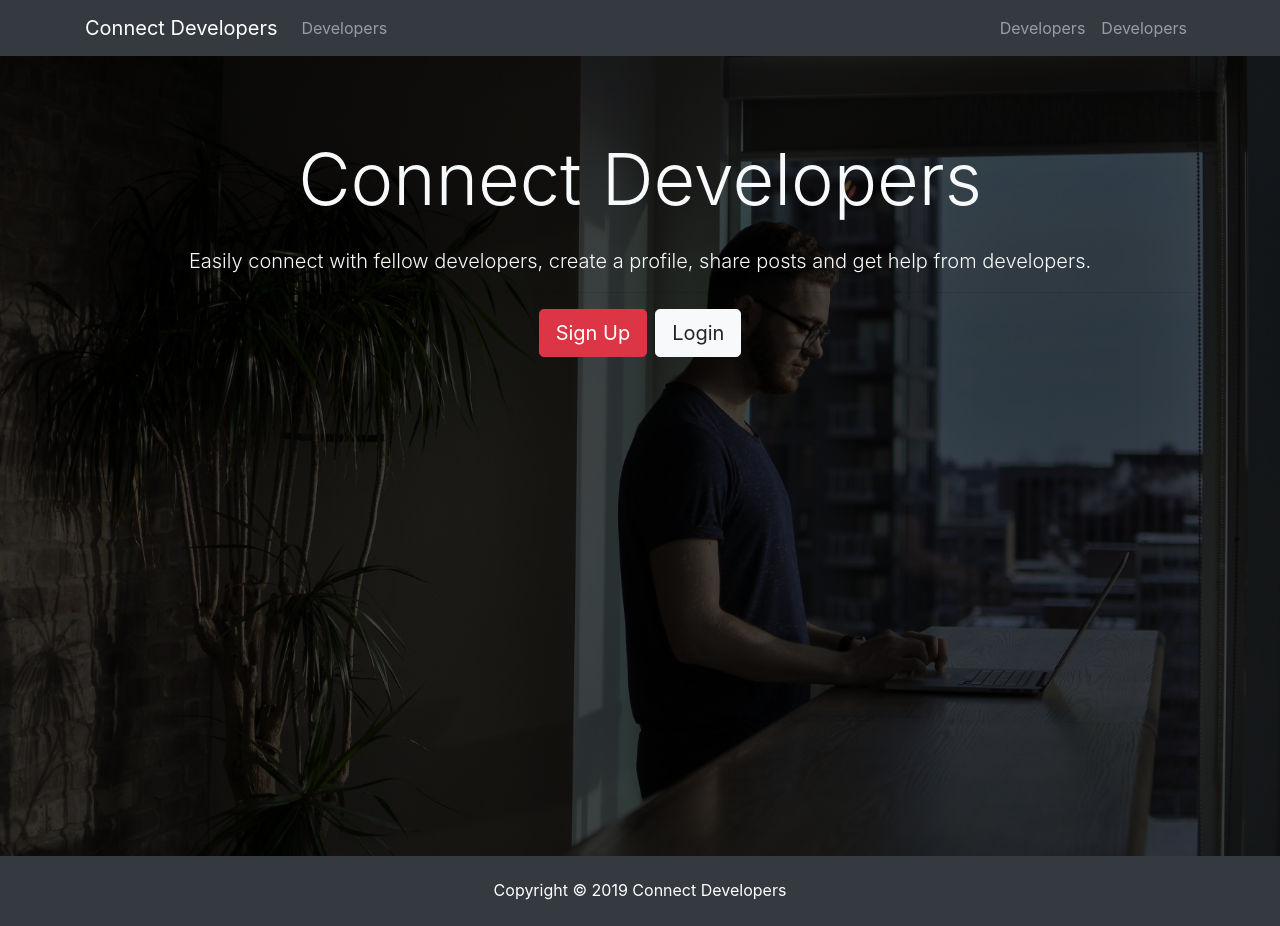
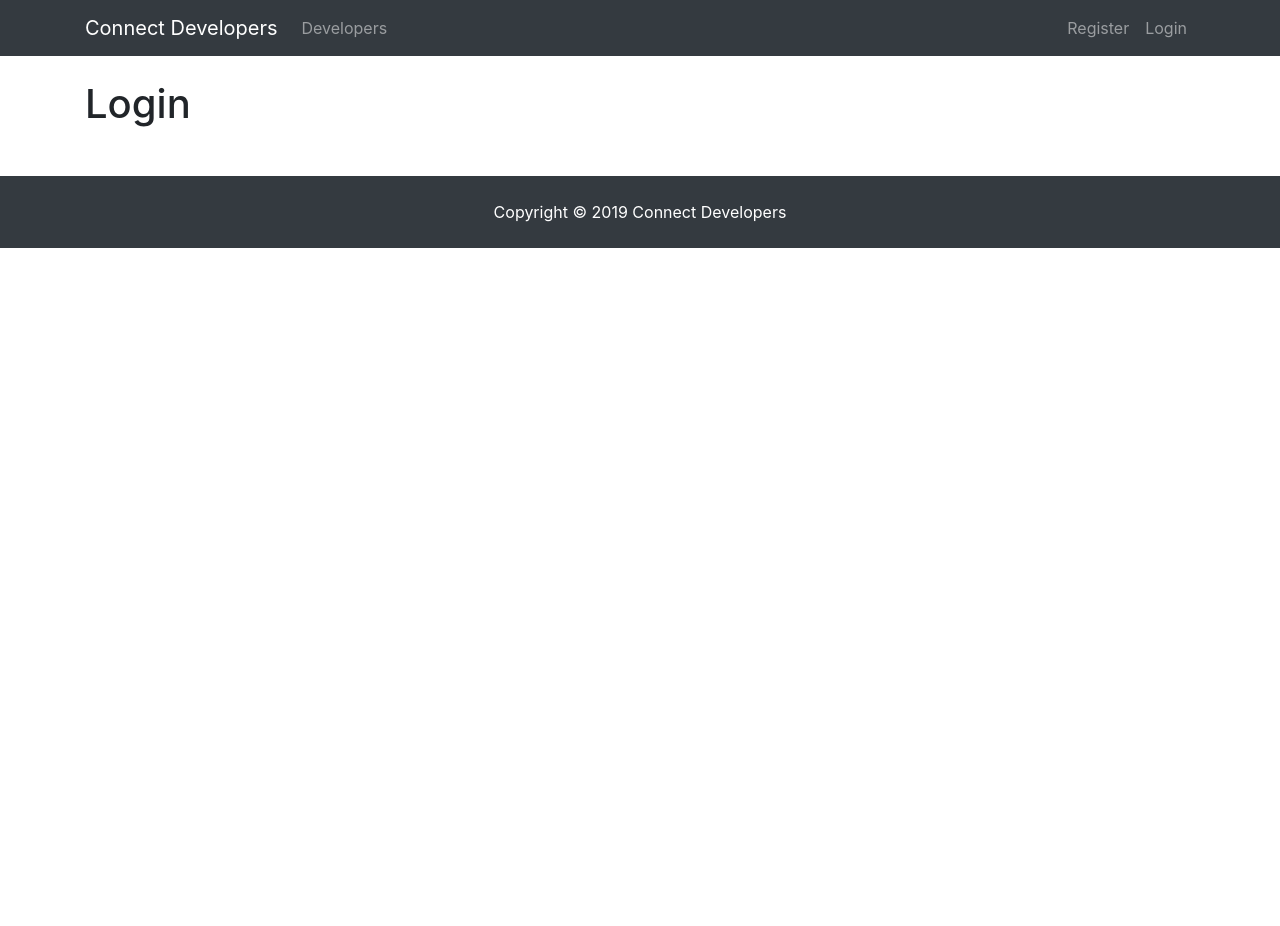
Before and after one commit to SendiSteve/connect_developers, a React (Create React App) app in the folder client/: page /login in a window 1280 px wide. After the commit the page ends 800 px from the top, so only its background shows below. Built offline with nearby package versions, Linux system fonts and the light colour scheme.

Commit message:
Setup react router

```diff
--- a/client/package.json
+++ b/client/package.json
@@ -5,6 +5,7 @@
   "dependencies": {
     "react": "^16.8.1",
     "react-dom": "^16.8.1",
+    "react-router-dom": "^4.3.1",
     "react-scripts": "2.1.3"
   },
   "scripts": {
--- a/client/src/App.js
+++ b/client/src/App.js
@@ -1,17 +1,29 @@
 import React, { Component } from 'react';
+import {BrowserRouter as Router, Route} from 'react-router-dom';
+
+
 import Navbar from './components/layout/Navbar';
 import Footer from './components/layout/Footer';
 import Home from './components/layout/Home';
+import Register from './components/auth/register';
+import Login from './components/auth/login';
+
 import './App.css';
 
 class App extends Component {
   render() {
     return (
-      <div className="App">
-        <Navbar />
-        <Home />
-        <Footer />
-      </div>
+      <Router>
+        <div className="App">
+          <Navbar />
+          <Route exact path="/" component={Home} />
+          <div className="container">
+              <Route exact path="/register" component={Register} />
+              <Route exact path="/login" component={Login} />
+          </div>
+          <Footer />
+        </div>
+      </Router>
     );
   }
 }
--- /dev/null
+++ b/client/src/components/auth/login.js
@@ -0,0 +1,12 @@
+import React, {Component} from 'react'
+
+class Register extends Component{
+    render() {
+        return (
+            <div>
+                <h1>Login</h1>
+            </div>
+        )
+    }
+}
+export default Register;
--- /dev/null
+++ b/client/src/components/auth/register.js
@@ -0,0 +1,12 @@
+import React, {Component} from 'react'
+
+class Register extends Component{
+    render() {
+        return (
+            <div>
+                <h1>Register</h1>
+            </div>
+        )
+    }
+}
+export default Register;
--- a/client/src/components/layout/Home.js
+++ b/client/src/components/layout/Home.js
@@ -14,7 +14,7 @@
                 </p>
                 <hr />
                 <a href="/register" className="btn btn-lg btn-danger mr-2">
-                  Sign Up
+                  Register
                 </a>
                 <a href="/login" className="btn btn-lg btn-light">
                   Login
--- a/client/src/components/layout/Navbar.js
+++ b/client/src/components/layout/Navbar.js
@@ -1,13 +1,14 @@
 import React, { Component } from 'react'
+import {Link} from 'react-router-dom'
 
 class Navbar extends Component {
   render() {
     return (
         <nav className="navbar navbar-expand-sm navbar-dark bg-dark mb-4">
         <div className="container">
-          <a className = "navbar-brand" href="home.html">
+          <Link className = "navbar-brand" to="/">
             Connect Developers
-          </a>
+          </Link>
           <button
             className="navbar-toggler"
             type="button"
@@ -20,22 +21,22 @@
           <div className="collapse navbar-collapse" id="mobile-nav">
             <ul className="navbar-nav mr-auto">
               <li className="nav-item">
-                <a className="nav-link" href="home.html">
+                <Link className="nav-link" to="/profile">
                   Developers
-                </a>
+                </Link>
               </li>
             </ul>
 
             <ul className="navbar-nav ml-auto">
               <li className="nav-item">
-              <a className="nav-link" href="home.html">
-                  Developers
-                </a>
+              <Link className="nav-link" to="/register">
+                  Register
+                </Link>
               </li>
               <li className="nav-item">
-              <a className="nav-link" href="home.html">
-                  Developers
-                </a>
+              <Link className="nav-link" to="/login">
+                  Login
+                </Link>
               </li>
             </ul>
           </div>
```
Also changed, not shown: 1 other file (tests, documents, lock files or other folders).
